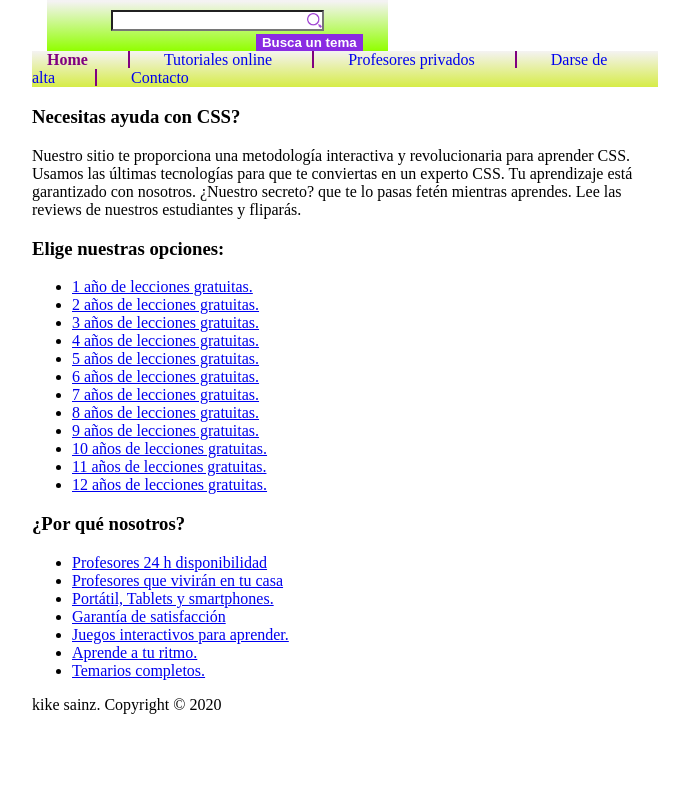
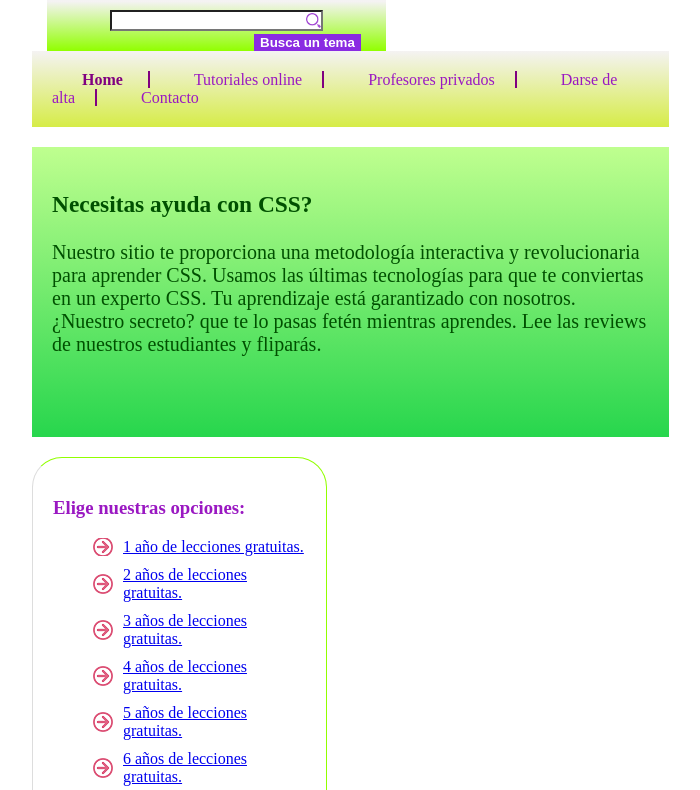
Before and after one commit to daniel2002ccr/DIW, a plain HTML site: page AprendeCSS/AprendeCSS/html/index.html in a window 1280 px wide. Shown: the part 73-863 px from the top of the page, without its empty margins (292-992 px from the left). Before the commit the page ends 803 px from the top, so only its background shows below. Drawn offline with Linux system fonts and the light colour scheme.

Commit message:
AprendeCSS casi terminado

```diff
--- a/AprendeCSS/AprendeCSS/css/styling.css
+++ b/AprendeCSS/AprendeCSS/css/styling.css
@@ -1,26 +1,28 @@
-#container{
+#container {
     width: 50%;
     margin: auto;
 }
-#brand a{
+
+#brand a {
     color: rgb(154, 24, 194);
     text-decoration: none;
     float: left;
     margin-bottom: 20px;
 }
-#searchBox{
+
+#searchBox {
     background: linear-gradient(to bottom, #f0eeeeb7 25%, #91ff00 100%);
-    width: 46%;
+    width: 45.7%;
     height: 16px;
     margin-top: -20px;
-    float: right;
     margin-left: 15px;
     text-align: center;
     padding: 25px;
     float: left;
 
 }
-.submit{
+
+.submit {
     background-color: blueviolet;
     font-weight: bolder;
     color: white;
@@ -29,7 +31,8 @@
     margin-top: 3px;
 
 }
-.text{
+
+.text {
     display: inline-block;
     vertical-align: middle;
     color: orange;
@@ -40,36 +43,129 @@
     background-size: 15px;
 
 }
-#menu{
-    clear: both;
-    background: linear-gradient(to bottom, #f0eeeeb7,#D6EC47);
-    width: 99%;
+
+#menu {
+    float: left;
+    background: linear-gradient(to bottom, #f0eeeeb7, #D6EC47);
+    width: 94.5%;
+    padding: 20px;
 }
-#menu ul{
-    list-style-type: none;
-}
-#menu a{
+
+#menu a {
     text-decoration: none;
-}
-.active{
-    color: purple;
-    font-weight: bolder;
+    color: rgb(154, 24, 194);
 
 }
+
+#menu ul li a {
+    text-decoration: none;
+    padding: 5px 10px;
+}
+
+#menu ul li a:hover,
+#menu ul li a.active {
+    transition: 0.6s all;
+    font-weight: bold;
+    color: purple;
+    padding: 5px 15px;
+}
+
 #menu ul {
     list-style: none;
     padding: 0;
     margin: 0;
 
-  }
+}
 
-  #menu li {
+#menu li {
     display: inline;
     margin-right: 10px;
     margin: 15px;
     border-right: 2px solid purple;
-    padding-right: 40px;
+    padding-right: 10px;
 }
+
 #menu li:last-child {
     border-right: none;
-  }
+}
+
+#introduction {
+    float: left;
+    background: linear-gradient(to bottom, #bfff8f, #27d64d);
+    width: 94.5%;
+    padding: 20px;
+    margin-top: 20px;
+    height: 250px;
+    font-size: 20px;
+    color: rgb(0, 80, 0);
+}
+
+#leftsidebar {
+    border: #91ff00 solid 1px;
+    border-left: rgb(221, 221, 221) solid 1px;
+    width: 40%;
+    padding: 20px;
+    float: left;
+    margin-top: 20px;
+    border-radius: 30px;
+    height: 400px;
+}
+
+#leftsidebar h3 {
+    color: rgb(154, 24, 194);
+}
+
+#leftsidebar ul li {
+    margin-top: 10px;
+    background-image: url(../imagenes/arrow.png);
+    background-position: left center;
+    background-repeat: no-repeat;
+    padding-left: 30px;
+}
+
+#leftsidebar ul li a:hover,
+#rightsidebar ul li a:hover {
+    font-weight: bold;
+    color: purple;
+    padding: 15px 15px;
+    transition: 0.6s all;
+
+}
+
+#rightsidebar h3 {
+    color: rgb(154, 24, 194);
+}
+
+#rightsidebar ul li {
+    margin-top: 2px;
+    background-image: url(../imagenes/tick.png);
+    background-position: left center;
+    background-repeat: no-repeat;
+    padding-left: 40px;
+    padding-bottom: 30px;
+}
+
+#rightsidebar {
+    border: #91ff00 solid 1px;
+    border-left: rgb(221, 221, 221) solid 1px;
+    width: 42%;
+    padding: 20px;
+    float: left;
+    margin-left: 65px;
+    margin-top: 20px;
+    border-radius: 30px;
+    height: 400px;
+}
+
+.sidebar ul {
+    list-style: none;
+}
+
+.footer {
+    float: left;
+    background: linear-gradient(to bottom, #e7ff8f, #cad627);
+    width: 96%;
+    padding: 15px;
+    margin-top: 10px;
+    text-align: center;
+}
```
